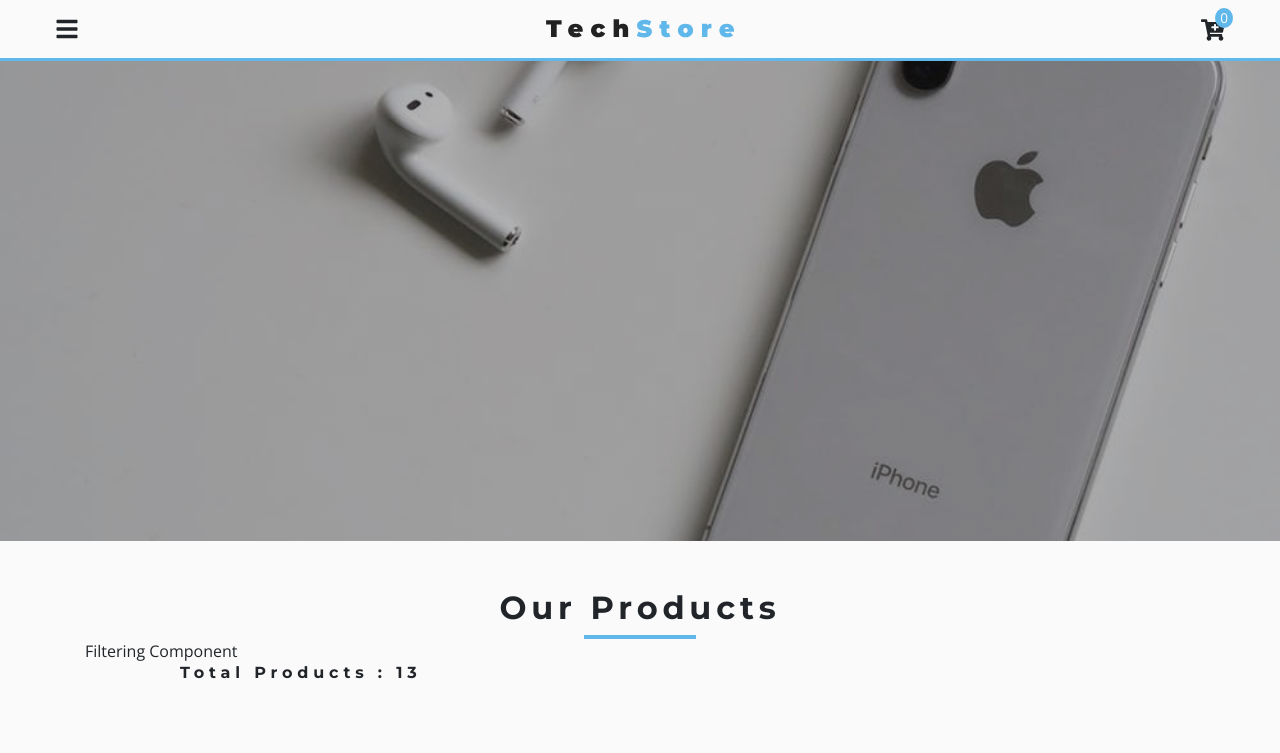
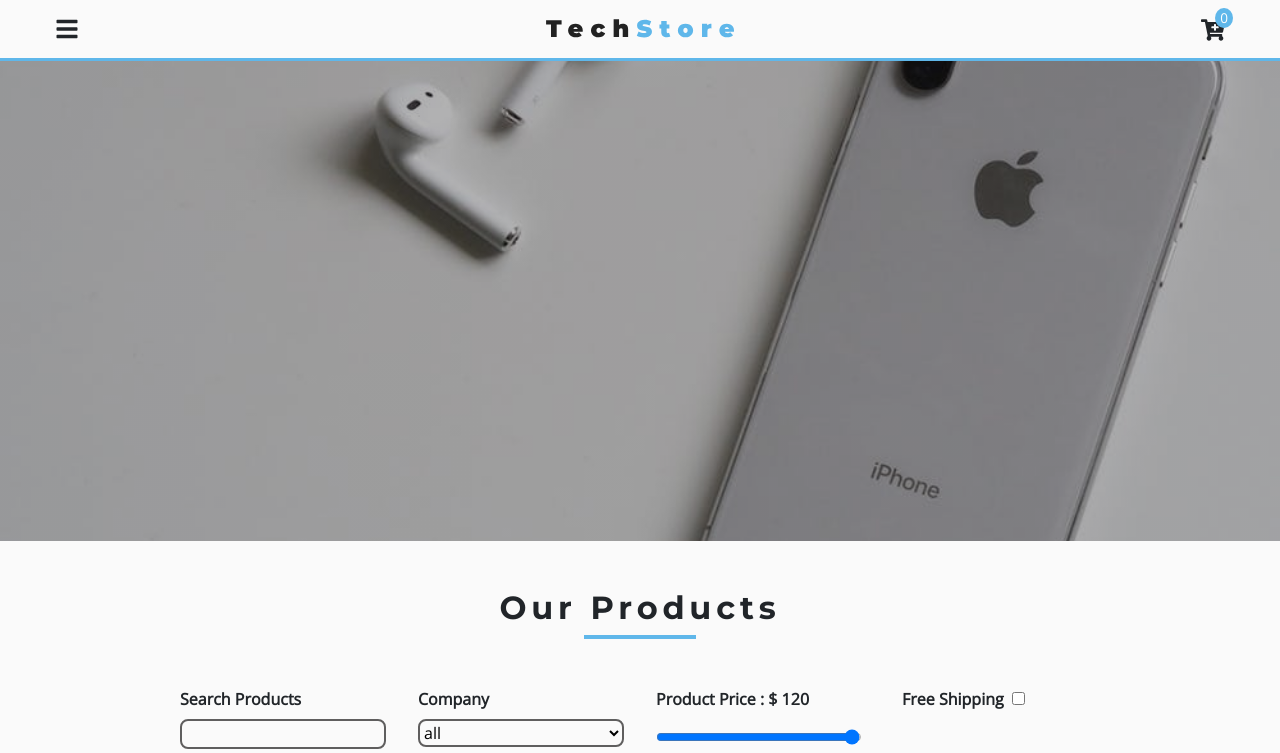
Before and after one commit to js-tut/react-tech-store, a React (Create React App) app: page /products in a window 1280 px wide. Shown: the top 753 px of the page. Built offline with nearby package versions, Linux system fonts and the light colour scheme.

Commit message:
Filter Component

```diff
--- a/src/components/ProductsPage/ProductFilter.js
+++ b/src/components/ProductsPage/ProductFilter.js
@@ -1,5 +1,111 @@
 import React from "react";
+import styled from "styled-components";
+import { ProductConsumer } from "../../context";
+export default function ProductFilter() {
+  return (
+    <ProductConsumer>
+      {value => {
+        const {
+          search,
+          min,
+          max,
+          company,
+          price,
+          shipping,
+          handleChange,
+          storeProducts
+        } = value;
+        return (
+          <div className="row my-5">
+            <div className="col-10 mx-auto">
+              <FilterWrapper>
+                {/* text search */}
+                <div>
+                  <label htmlFor="search">search products</label>
+                  <input
+                    type="text"
+                    name="search"
+                    id="search"
+                    onChange={handleChange}
+                    value={search}
+                    className="filter-item"
+                  />
+                </div>
+                {/*end of text search */}
+                {/* category search */}
+                <div>
+                  <label htmlFor="company">company</label>
+                  <select
+                    name="company"
+                    id="company"
+                    onChange={handleChange}
+                    value={company}
+                    className="filter-item"
+                  >
+                    <option value="all">all</option>
+                    <option value="fuji">fuji</option>
+                    <option value="htc">htc</option>
+                  </select>
+                </div>
+                {/* end of category search */}
+                {/* price range */}
+                <div>
+                  <label htmlFor="price">
+                    <p className="mb-2">
+                      product price : <span>$ {price}</span>
+                    </p>
+                  </label>
+                  <input
+                    type="range"
+                    name="price"
+                    id="price"
+                    min={min}
+                    max={max}
+                    className="filter-price"
+                    value={price}
+                    onChange={handleChange}
+                  />
+                </div>
+                {/* end of  price range */}
+                {/* free shippping */}
+                <div>
+                  <label htmlFor="shipping" className="mx-2">
+                    free shipping
+                  </label>
+                  <input
+                    type="checkbox"
+                    name="shipping"
+                    id="shipping"
+                    onChange={handleChange}
+                    value={shipping && true}
+                  />
+                </div>
 
-export default function ProductFilter() {
-  return <div>Filtering Component</div>;
+                {/* end of free shippping */}
+              </FilterWrapper>
+            </div>
+          </div>
+        );
+      }}
+    </ProductConsumer>
+  );
 }
+
+const FilterWrapper = styled.div`
+  display: grid;
+  grid-template-columns: repeat(auto-fit, minmax(200px, 1fr));
+  grid-column-gap: 2rem;
+  grid-row-gap: 1rem;
+  label {
+    font-weight: bold;
+    text-transform: capitalize;
+  }
+  .filter-item,
+  .filter-price {
+    display: block;
+    width: 100%;
+    background: transparent;
+    border-radius: 0.5rem;
+    border: 2px solid var(--darkGrey);
+  }
+`;
```
